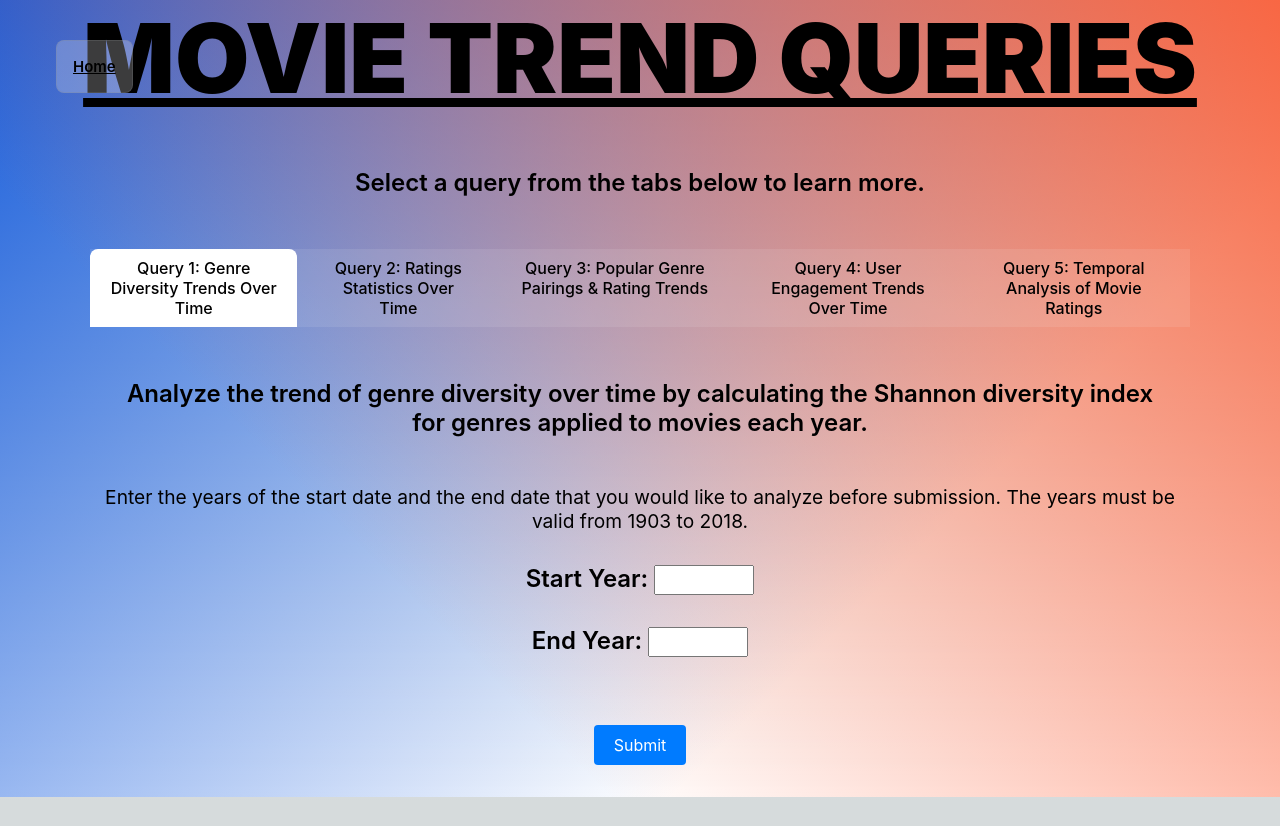
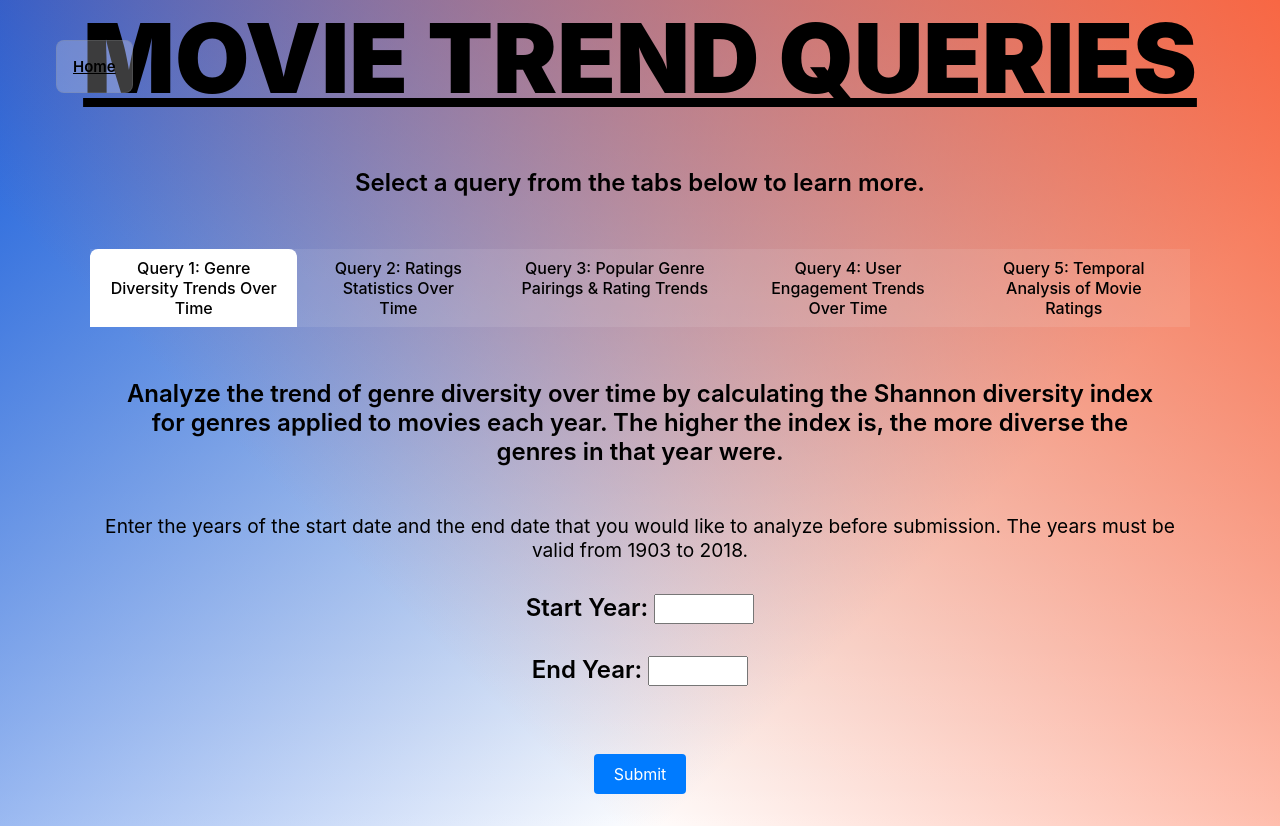
Before and after one commit to kendalllsp/filmfanatics, a Next.js app: page /querySelection in a window 1280 px wide. Before the commit the page ends 800 px from the top, so only its background shows below. Built offline with nearby package versions, Linux system fonts and the light colour scheme.

Commit message:
fixed query 1 description
- more descriptive

```diff
--- a/src/pages/querySelection.js
+++ b/src/pages/querySelection.js
@@ -249,7 +249,7 @@ const queries = () => {
 
                     <TabPanel>
                         <div className={styles.description}>
-                            <p>Analyze the trend of genre diversity over time by calculating the Shannon diversity index for genres applied to movies each year.</p>
+                            <p>Analyze the trend of genre diversity over time by calculating the Shannon diversity index for genres applied to movies each year. The higher the index is, the more diverse the genres in that year were.</p>
                             <a>Enter the years of the start date and the end date that you would like to analyze before submission. The years must be valid from 1903 to 2018.</a>
                         </div>
 
```
